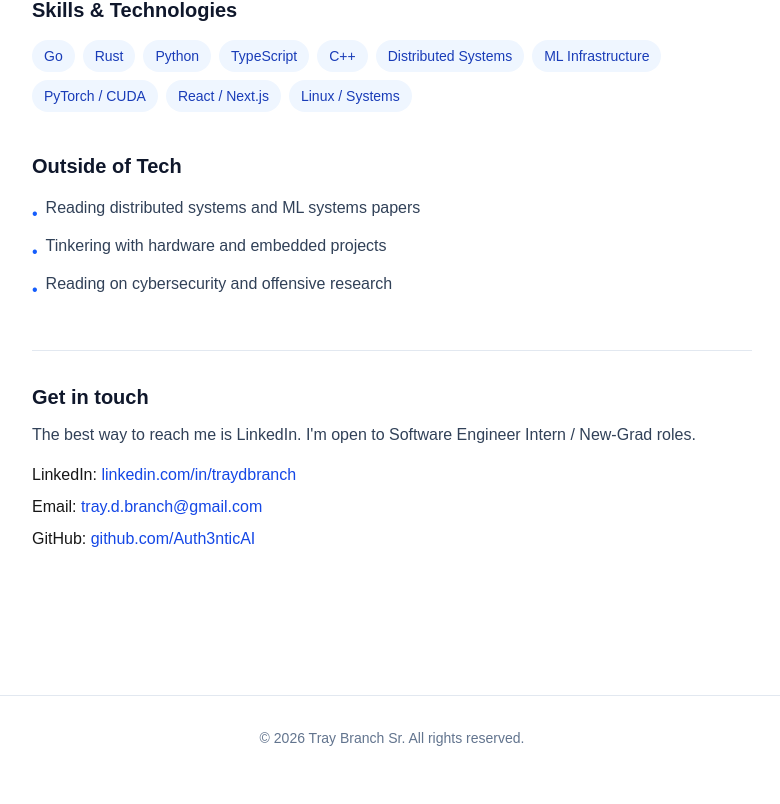
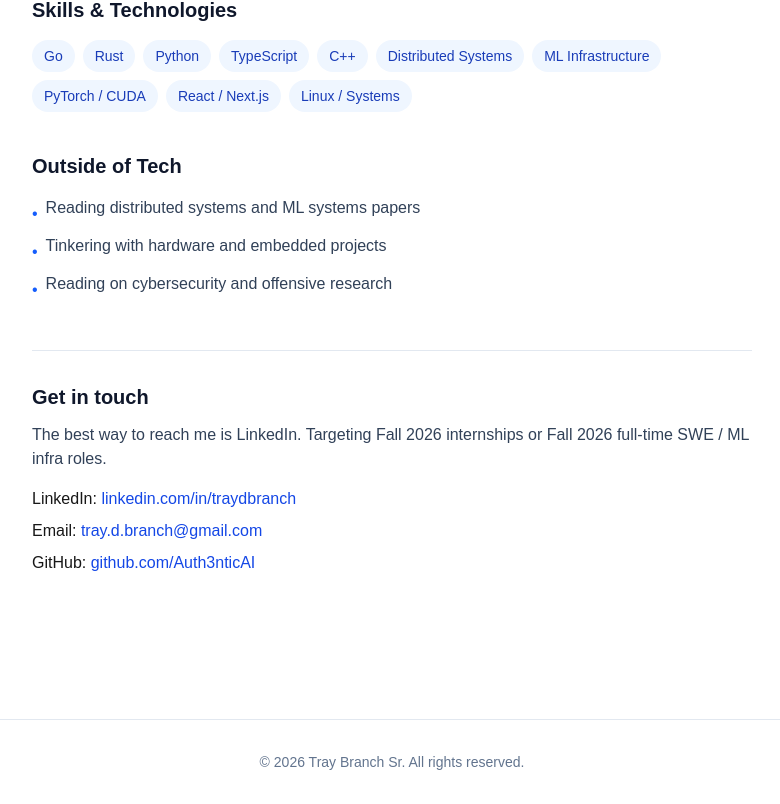
Before and after one commit to Auth3nticAI/portfolio, a Next.js app: page /about in a window 1280 px wide. Shown: the part 1725-2529 px from the top of the page, without its empty margins (248-1028 px from the left). Before the commit the page ends 2505 px from the top, so only its background shows below. Built offline with nearby package versions, Linux system fonts and the light colour scheme.

Commit message:
Match About page role targeting to profile README

```diff
--- a/app/about/page.tsx
+++ b/app/about/page.tsx
@@ -179,8 +179,8 @@ export default function AboutPage() {
                     Get in touch
                 </h2>
                 <p className="text-slate-700 mb-4">
-                    The best way to reach me is LinkedIn. I&apos;m open to
-                    Software Engineer Intern / New-Grad roles.
+                    The best way to reach me is LinkedIn. Targeting Fall 2026
+                    internships or Fall 2026 full-time SWE / ML infra roles.
                 </p>
                 <ul className="space-y-2">
                     <li>
```
